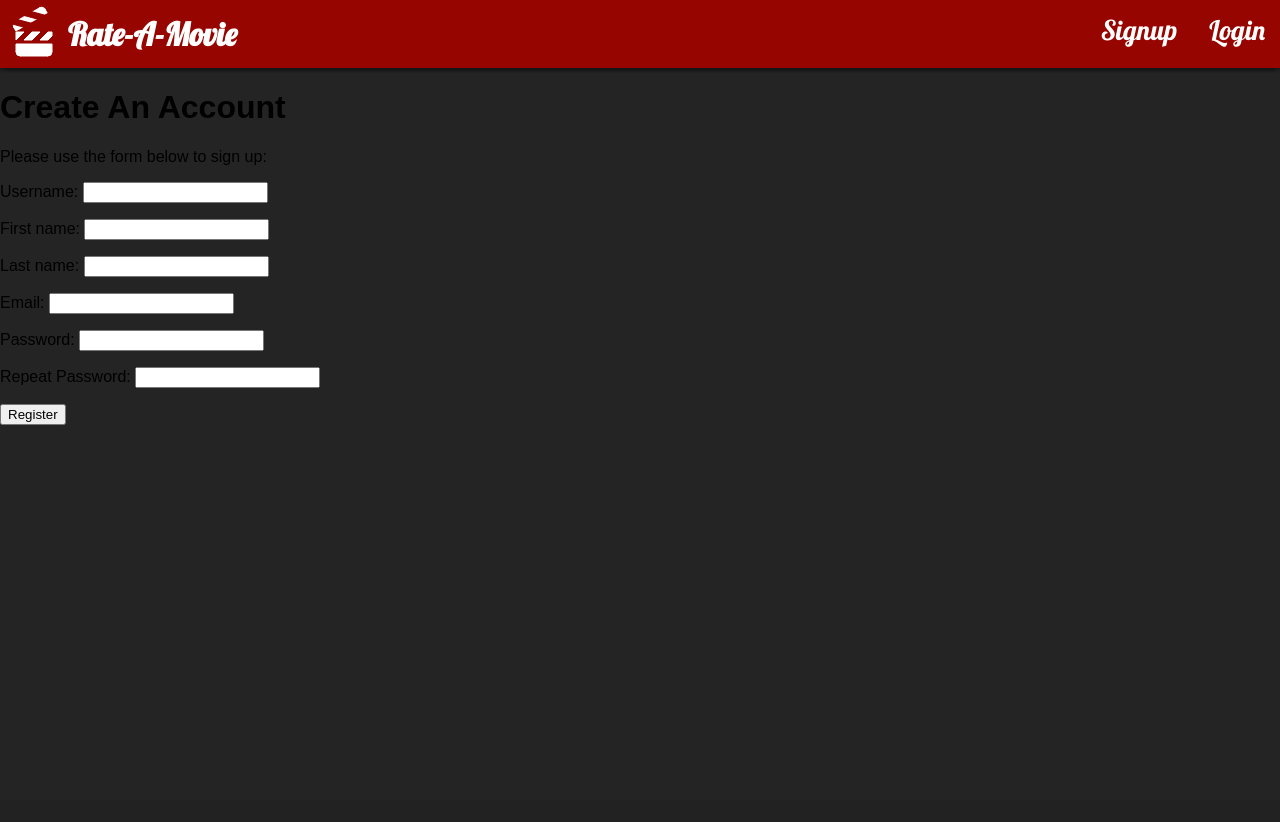
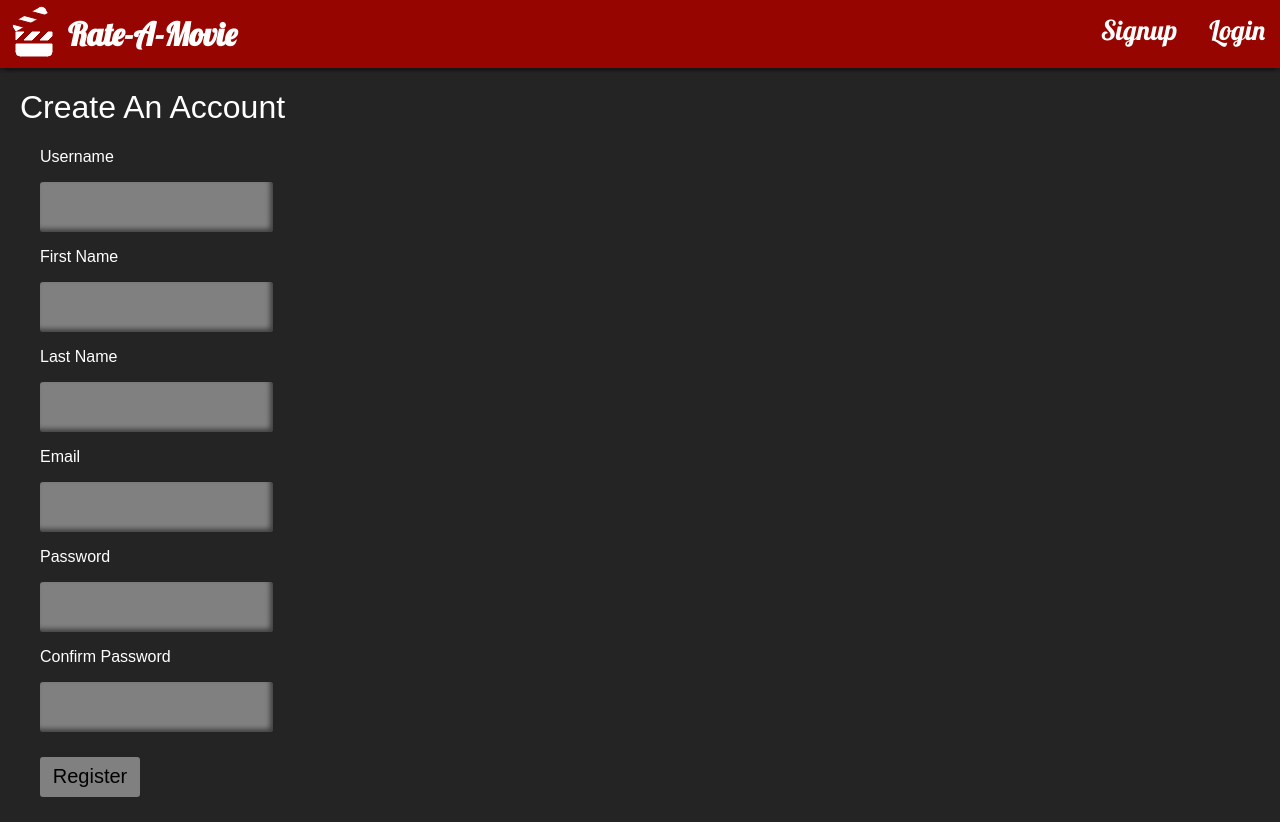
Before and after one commit to cberry216/Movie-Rating, a Django app: page /user/register/ in a window 1280 px wide. Before the commit the page ends 425 px from the top, so only its background shows below. Run offline with Django 3.2, Linux system fonts and the light colour scheme.

Commit message:
Stylized registration page.

```diff
--- a/movie_rating/static/css/style.css
+++ b/movie_rating/static/css/style.css
@@ -286,11 +286,14 @@ body {
 }
 
 .login__username input,
-.login__password input {
+.login__password input,
+.login__first_name input,
+.login__last_name input,
+.login__email input {
 	box-shadow: inset -3px -3px 5px rgba(0, 0, 0, 0.5);
 }
 
-#login__submit {
+.login__submit {
 	margin-top: 25px;
 	margin-bottom: 25px;
 	width: 100px;
@@ -300,7 +303,7 @@ body {
 	font-size: 1.5em;
 }
 
-#login__submit:hover {
+.login__submit:hover {
 	background-color: #960500;
 	color: white;
 	box-shadow: 3px 3px 5px rgba(0, 0, 0, 0.5);
--- a/movie_rating/templates/registration/register.html
+++ b/movie_rating/templates/registration/register.html
@@ -3,11 +3,43 @@
 {% block title %}Register{% endblock title %}
 
 {% block content %}
-<h1>Create An Account</h1>
-<p>Please use the form below to sign up:</p>
-<form action="." method="post">
-  {% csrf_token %}
-  {{ user_form.as_p}}
-  <input type="submit" value="Register">
-</form>
+<div class="login">
+  <h1>Create An Account</h1>
+  <form action="." method="post">
+    {% csrf_token %}
+    {{ user_form.non_field_errors}}
+    <div class="login__username">
+      {{ user_form.username.errors }}
+      <p>Username</p>
+      {{ user_form.username }}
+    </div>
+    <div class="login__first_name">
+      {{ user_form.first_name.errors }}
+      <p>First Name</p>
+      {{ user_form.first_name }}
+    </div>
+    <div class="login__last_name">
+      {{ user_form.last_name.errors }}
+      <p>Last Name</p>
+      {{ user_form.last_name }}
+    </div>
+    <div class="login__email">
+      {{ user_form.email.errors }}
+      <p>Email</p>
+      {{ user_form.email }}
+    </div>
+    <div class="login__password">
+      {{ user_form.password.errors }}
+      <p>Password</p>
+      {{ user_form.password }}
+    </div>
+    <div class="login__password">
+      {{ user_form.password2.errors }}
+      <p>Confirm Password</p>
+      {{ user_form.password2 }}
+    </div>
+
+    <input class="login__submit" type="submit" value="Register">
+  </form>
+</div>
 {% endblock content %}
```
